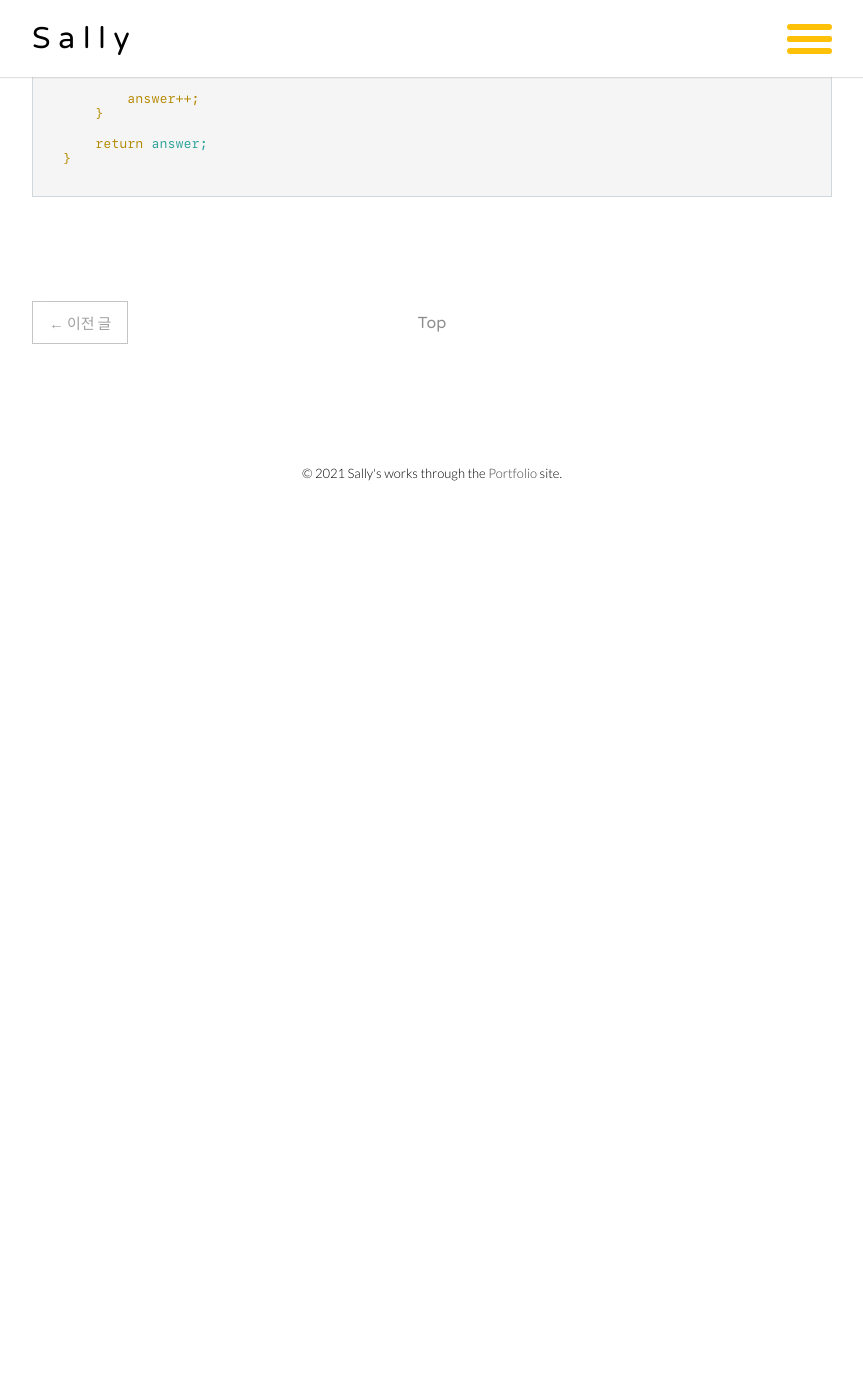
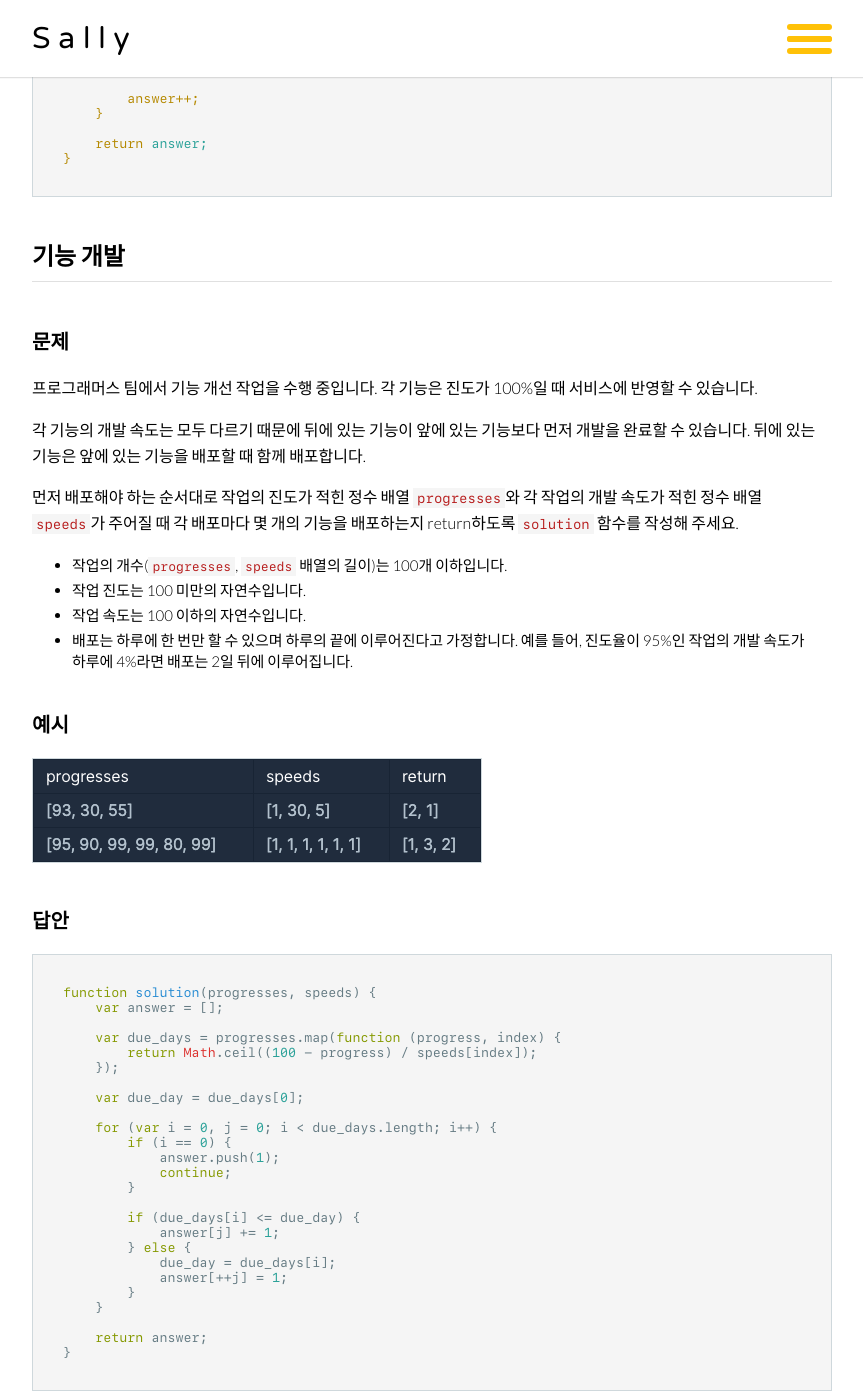
Before and after one commit to sallyworld/blog, a Jekyll site: the page built from _posts/programmers/2021-03-07-stack-and-queue.md, in a window 1280 px wide and 1400 px high, scrolled down 3322 px. Shown: the whole window, without its empty margins (208-1071 px from the left). Built offline with Jekyll 4.4.1, drawn with Linux system fonts in a browser that asks for light colours; before the commit the page ends 3843 px from its top, so only the background shows below that.

Commit message:
PROGRAMMERS-7 기능 개발

````diff
--- a/_posts/programmers/2021-03-07-stack-and-queue.md
+++ b/_posts/programmers/2021-03-07-stack-and-queue.md
@@ -139,4 +139,54 @@ function solution(bridge_length, weight, truck_weights) {
 }
 ```
 
+## 기능 개발
+
+### 문제
+
+프로그래머스 팀에서 기능 개선 작업을 수행 중입니다. 각 기능은 진도가 100%일 때 서비스에 반영할 수 있습니다.
+
+각 기능의 개발 속도는 모두 다르기 때문에 뒤에 있는 기능이 앞에 있는 기능보다 먼저 개발을 완료할 수 있습니다. 뒤에 있는 기능은 앞에 있는 기능을 배포할 때 함께 배포합니다.
+
+먼저 배포해야 하는 순서대로 작업의 진도가 적힌 정수 배열 `progresses`와 각 작업의 개발 속도가 적힌 정수 배열 `speeds`가 주어질 때 각 배포마다 몇 개의 기능을 배포하는지 return하도록 `solution` 함수를 작성해 주세요.
+
+* 작업의 개수(`progresses`, `speeds` 배열의 길이)는 100개 이하입니다.
+* 작업 진도는 100 미만의 자연수입니다.
+* 작업 속도는 100 이하의 자연수입니다.
+* 배포는 하루에 한 번만 할 수 있으며 하루의 끝에 이루어진다고 가정합니다. 예를 들어, 진도율이 95%인 작업의 개발 속도가 하루에 4%라면 배포는 2일 뒤에 이루어집니다.
+
+### 예시
+
+![03]
+
+### 답안
+
+```javascript
+function solution(progresses, speeds) {
+    var answer = [];
+
+    var due_days = progresses.map(function (progress, index) {
+        return Math.ceil((100 - progress) / speeds[index]);
+    });
+
+    var due_day = due_days[0];
+
+    for (var i = 0, j = 0; i < due_days.length; i++) {
+        if (i == 0) {
+            answer.push(1);
+            continue;
+        }
+
+        if (due_days[i] <= due_day) {
+            answer[j] += 1;
+        } else {
+            due_day = due_days[i];
+            answer[++j] = 1;
+        }
+    }
+
+    return answer;
+}
+```
+
 [02]: {{ site.baseurl }}/assets/images/{{ page.category }}/{{ page.alias }}/02.jpg
+[03]: {{ site.baseurl }}/assets/images/{{ page.category }}/{{ page.alias }}/03.jpg
````
Also changed, not shown: assets/images/programmers/stack-and-queue/03.jpg (added).
